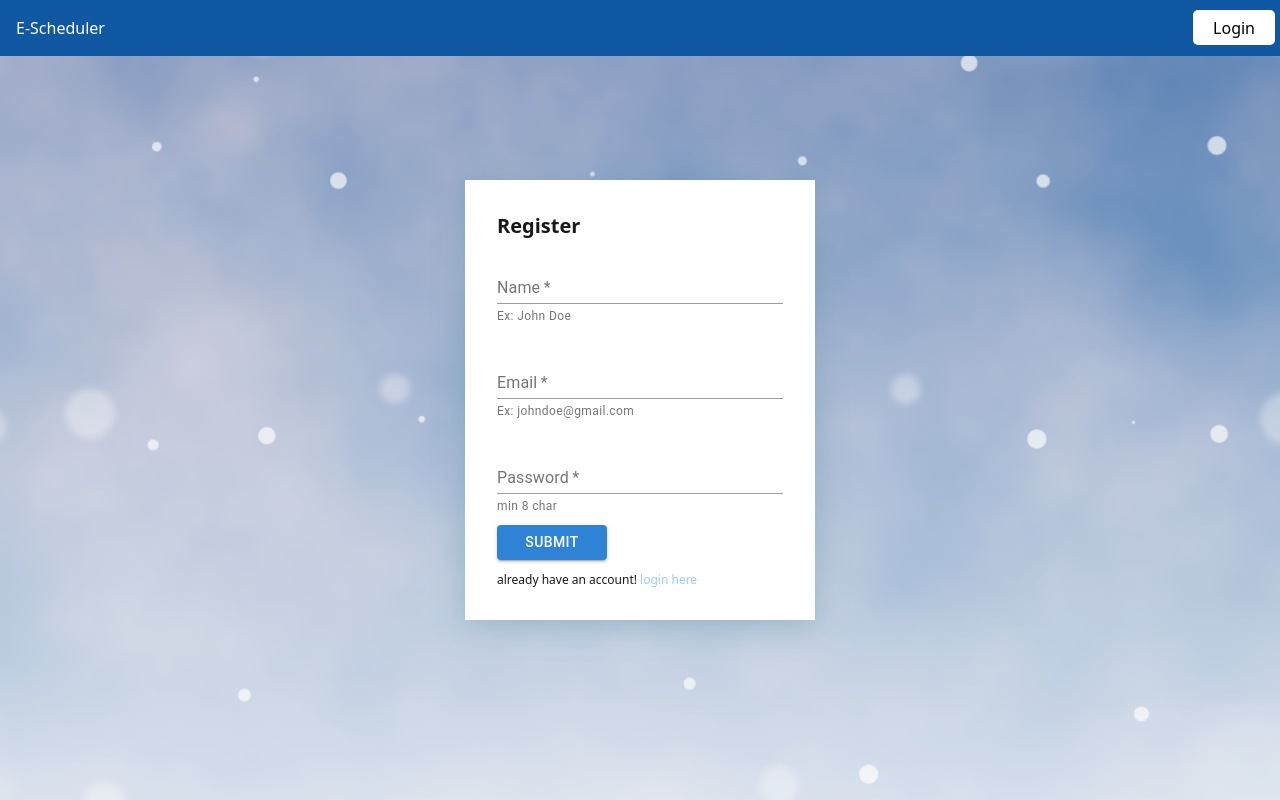
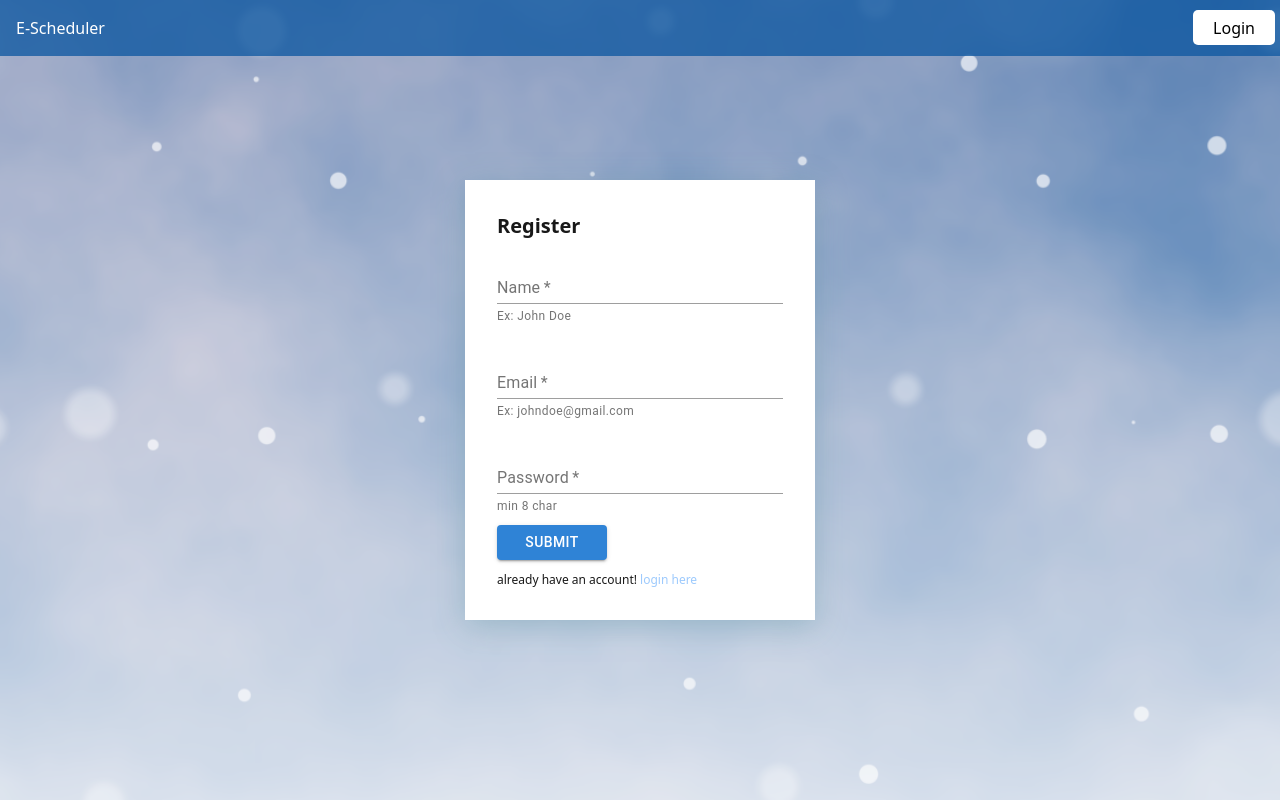
Before and after one commit to Saicharan0662/email-scheduler-client, a React (Create React App) app: page /register in a window 1280 px wide. Built offline with nearby package versions, Linux system fonts and the light colour scheme.

Commit message:
navbar color changes

```diff
--- a/src/components/navbar/Navbar.js
+++ b/src/components/navbar/Navbar.js
@@ -5,7 +5,7 @@ import { Link } from 'react-router-dom'
 const Navbar = ({ path = "/login", text = "Login", isLoading = false }) => {
     return (
         <div className='sticky top-0 left-0' style={{ zIndex: '2' }}>
-            <div className=' w-full flex justify-between align-center' style={{ minHeight: '55px', backgroundColor: "#1059a2" }}>
+            <div className=' w-full flex justify-between align-center bg-deepBlue' style={{ minHeight: '55px' }}>
                 <div className='text-white font-normal my-4 mx-4'>
                     E-Scheduler
                 </div>
--- a/tailwind.config.js
+++ b/tailwind.config.js
@@ -7,6 +7,9 @@ module.exports = {
       colors: {
         'light-gray': 'rgba(0, 0, 0, 0.6)',
       },
+      backgroundColor: {
+        'deepBlue': 'rgba(16, 89, 162, 0.78)',
+      }
     },
   },
   plugins: [],
```
